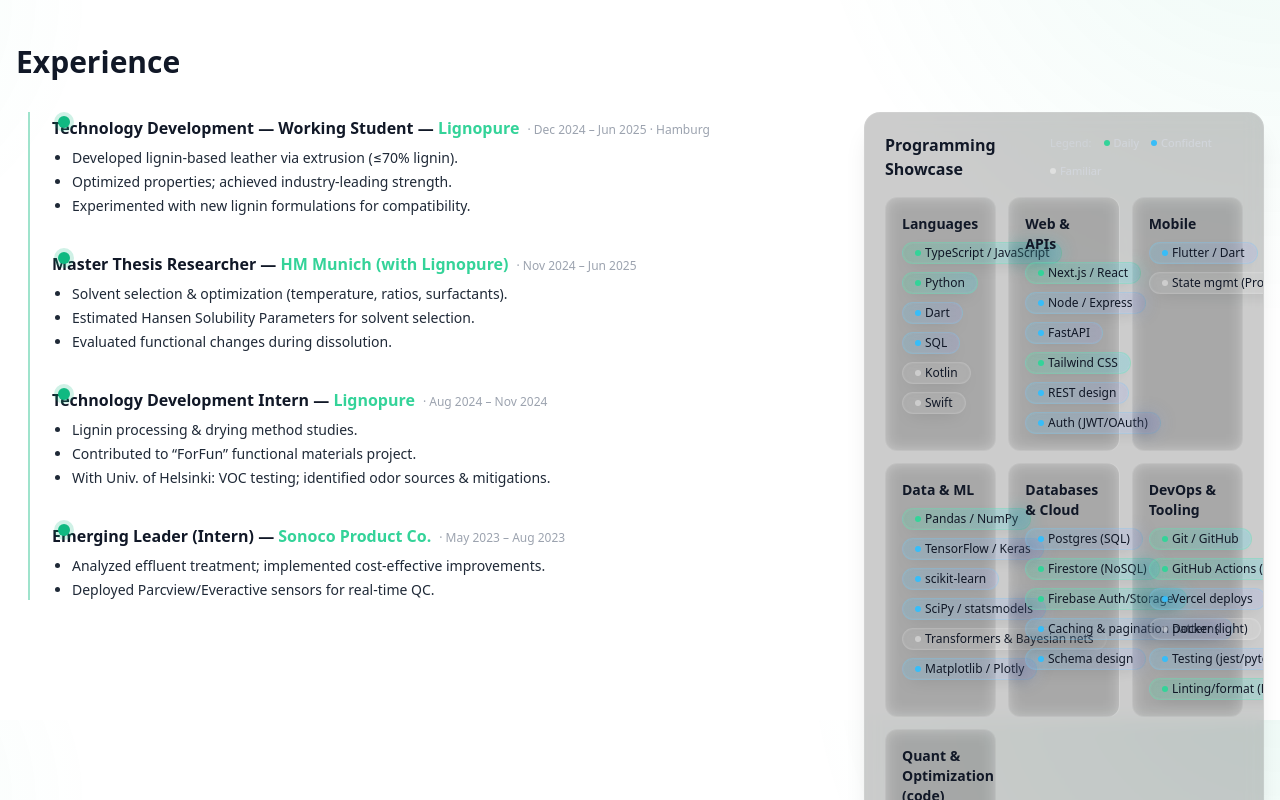
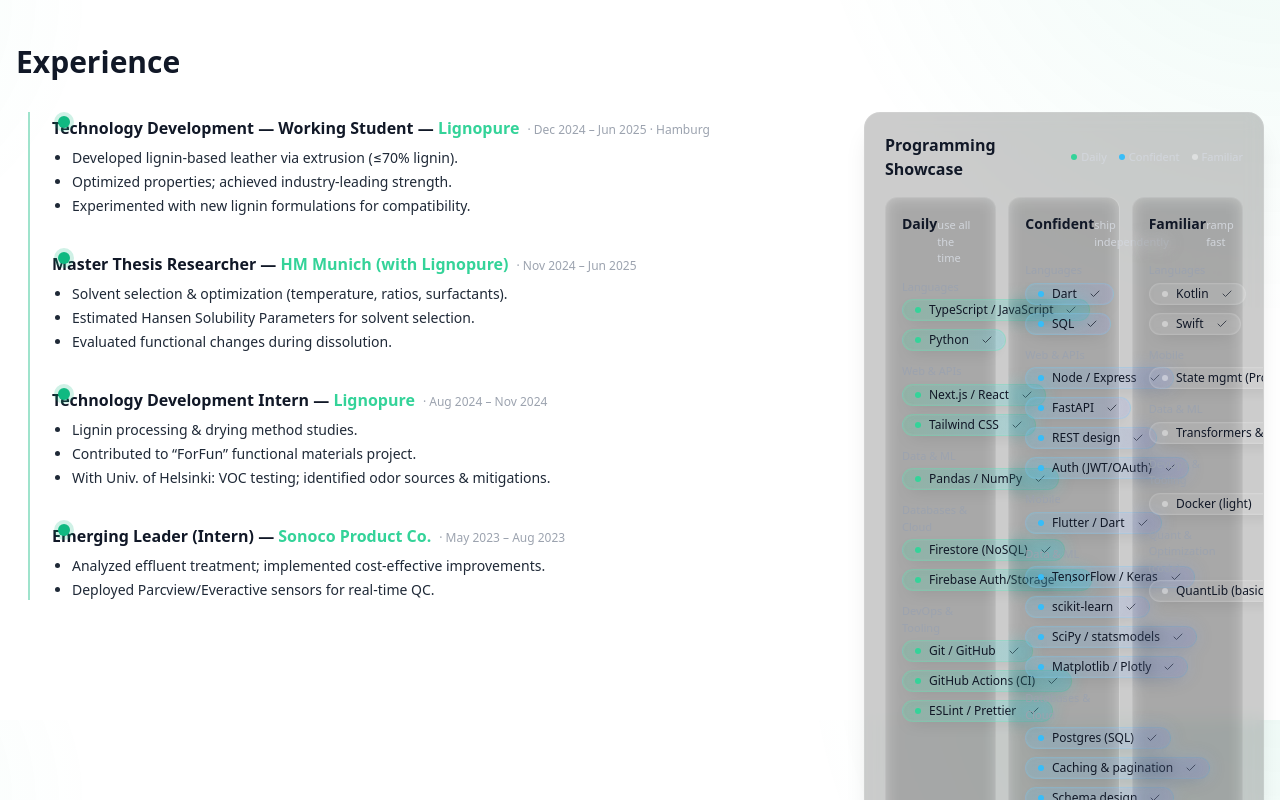
Before and after one commit to Tridude5/JohnSlavinskas, a Next.js app: page / in a window 1280 px wide. Shown: the part 1680-2480 px from the top of the page. Built offline with nearby package versions, Linux system fonts and the light colour scheme.

Commit message:
Update ProgrammingShowcase.tsx

```diff
--- a/components/ProgrammingShowcase.tsx
+++ b/components/ProgrammingShowcase.tsx
@@ -2,15 +2,8 @@
 
 import React from "react";
 
-/** ──────────────────────────────────────────────────────────────────────────
- *  SKILL LEVELS (no percentages)
- *  - daily     = you use it constantly
- *  - confident = you can ship with it solo
- *  - familiar  = you’ve used it, can ramp quickly
- *  Edit freely below.
- *  ────────────────────────────────────────────────────────────────────────── */
+/* ── DATA: same pool as before, now rendered by level columns ── */
 type Level = "daily" | "confident" | "familiar";
-
 type Item = { label: string; level: Level };
 type Group = { key: string; title: string; items: Item[] };
 
@@ -66,7 +59,7 @@ const STACK: Group[] = [
       { label: "Postgres (SQL)", level: "confident" },
       { label: "Firestore (NoSQL)", level: "daily" },
       { label: "Firebase Auth/Storage", level: "daily" },
-      { label: "Caching & pagination patterns", level: "confident" },
+      { label: "Caching & pagination", level: "confident" },
       { label: "Schema design", level: "confident" },
     ],
   },
@@ -79,7 +72,7 @@ const STACK: Group[] = [
       { label: "Vercel deploys", level: "confident" },
       { label: "Docker (light)", level: "familiar" },
       { label: "Testing (jest/pytest)", level: "confident" },
-      { label: "Linting/format (ESLint/Prettier)", level: "daily" },
+      { label: "ESLint / Prettier", level: "daily" },
     ],
   },
   {
@@ -95,93 +88,90 @@ const STACK: Group[] = [
   },
 ];
 
-/** ──────────────────────────────────────────────────────────────────────────
- *  VISUALS
- *  ────────────────────────────────────────────────────────────────────────── */
-function lvlClasses(level: Level) {
-  switch (level) {
-    case "daily":
-      return "border-emerald-300/30 bg-gradient-to-r from-emerald-400/20 to-cyan-400/20";
-    case "confident":
-      return "border-sky-300/25 bg-gradient-to-r from-sky-400/15 to-indigo-400/15";
-    default:
-      return "border-white/15 bg-white/5";
-  }
-}
-function LvlDot({ level }: { level: Level }) {
-  const fill =
-    level === "daily"
-      ? "bg-emerald-400"
-      : level === "confident"
-      ? "bg-sky-400"
-      : "bg-white/40";
-  return <span className={`inline-block h-1.5 w-1.5 rounded-full ${fill}`} />;
+/* ── VISUAL META ── */
+const LEVELS: { key: Level; title: string; note: string; chip: string; dot: string }[] = [
+  {
+    key: "daily",
+    title: "Daily",
+    note: "use all the time",
+    chip: "border-emerald-300/30 bg-gradient-to-r from-emerald-400/20 to-cyan-400/20",
+    dot: "bg-emerald-400",
+  },
+  {
+    key: "confident",
+    title: "Confident",
+    note: "ship independently",
+    chip: "border-sky-300/25 bg-gradient-to-r from-sky-400/15 to-indigo-400/15",
+    dot: "bg-sky-400",
+  },
+  {
+    key: "familiar",
+    title: "Familiar",
+    note: "ramp fast",
+    chip: "border-white/15 bg-white/5",
+    dot: "bg-white/40",
+  },
+];
+
+function LvlHeader({ title, note }: { title: string; note: string }) {
+  return (
+    <div className="mb-3 flex items-baseline justify-between">
+      <div className="text-sm font-semibold">{title}</div>
+      <div className="text-[11px] text-gray-300">{note}</div>
+    </div>
+  );
 }
 
-function Chip({ item, i }: { item: Item; i: number }) {
+function Chip({
+  text,
+  chipClass,
+  dotClass,
+  i,
+}: {
+  text: string;
+  chipClass: string;
+  dotClass: string;
+  i: number;
+}) {
   return (
     <span
       className={[
-        "inline-flex items-center gap-1 rounded-full border px-3 py-1 text-xs whitespace-nowrap leading-none",
+        "inline-flex items-center gap-2 rounded-full border px-3 py-1 text-xs whitespace-nowrap leading-none",
         "shadow-[0_0_0_1px_rgba(255,255,255,0.04)_inset,0_6px_16px_-10px_rgba(0,0,0,0.6)] backdrop-blur",
         "hover:scale-[1.05] transition-transform duration-150",
-        lvlClasses(item.level),
+        chipClass,
       ].join(" ")}
-      style={{ animation: "chipIn .35s both", animationDelay: `${i * 30}ms` }}
+      style={{ animation: "chipIn .35s both", animationDelay: `${i * 28}ms` }}
     >
-      <LvlDot level={item.level} />
-      {item.label}
+      <span className={`h-1.5 w-1.5 rounded-full ${dotClass}`} />
+      <span>{text}</span>
+      {/* subtle check on the right */}
+      <svg
+        className="ml-1 opacity-70"
+        width="12"
+        height="12"
+        viewBox="0 0 24 24"
+        stroke="currentColor"
+        strokeWidth="2"
+        fill="none"
+        strokeLinecap="round"
+        strokeLinejoin="round"
+      >
+        <path d="M20 6L9 17l-5-5" />
+      </svg>
     </span>
   );
 }
 
-function GroupCard({ g }: { g: Group }) {
-  const [open, setOpen] = React.useState(true); // show all by default
-  const limit = 6;
-  const items = open ? g.items : g.items.slice(0, limit);
-
-  return (
-    <div className="rounded-xl border border-white/10 bg-white/[0.035] p-4 backdrop-blur">
-      <div className="mb-2 flex items-baseline justify-between">
-        <div className="text-sm font-semibold">{g.title}</div>
-        {g.items.length > limit && (
-          <button
-            onClick={() => setOpen((s) => !s)}
-            className="text-[11px] rounded-md border border-white/10 px-2 py-0.5 hover:bg-white/10 transition"
-          >
-            {open ? "Collapse" : "Show all"}
-          </button>
-        )}
-      </div>
-      <div className="flex flex-wrap gap-2">
-        {items.map((it, i) => (
-          <Chip key={it.label} item={it} i={i} />
-        ))}
-      </div>
-    </div>
-  );
+/* group items by level */
+function groupsFor(level: Level): { title: string; labels: string[] }[] {
+  return STACK.map((g) => ({
+    title: g.title,
+    labels: g.items.filter((it) => it.level === level).map((it) => it.label),
+  })).filter((g) => g.labels.length > 0);
 }
 
-function Legend() {
-  return (
-    <div className="flex flex-wrap items-center gap-3 text-[11px] text-gray-300">
-      <span className="opacity-80">Legend:</span>
-      <span className="inline-flex items-center gap-1">
-        <LvlDot level="daily" /> Daily
-      </span>
-      <span className="inline-flex items-center gap-1">
-        <LvlDot level="confident" /> Confident
-      </span>
-      <span className="inline-flex items-center gap-1">
-        <LvlDot level="familiar" /> Familiar
-      </span>
-    </div>
-  );
-}
-
-/** ──────────────────────────────────────────────────────────────────────────
- *  MAIN
- *  ────────────────────────────────────────────────────────────────────────── */
+/* ── MAIN ── */
 type Props = {
   tsSnippet?: string;
   pySnippet?: string;
@@ -209,23 +199,40 @@ print("HSP:", proximity([18,10,7],[17.8,8.5,6.8]))`,
   const code = lang === "ts" ? tsSnippet : pySnippet;
 
   const copy = async () => {
-    try {
-      await navigator.clipboard.writeText(code);
-    } catch {}
+    try { await navigator.clipboard.writeText(code); } catch {}
   };
 
   return (
     <aside className="rounded-2xl border border-white/10 bg-black/20 backdrop-blur p-5 shadow-xl overflow-hidden">
       <div className="flex items-center justify-between">
         <h3 className="font-semibold">Programming Showcase</h3>
-        <Legend />
+        <div className="flex items-center gap-3 text-[11px] text-gray-300">
+          <span className="flex items-center gap-1"><span className="h-1.5 w-1.5 rounded-full bg-emerald-400" /> Daily</span>
+          <span className="flex items-center gap-1"><span className="h-1.5 w-1.5 rounded-full bg-sky-400" /> Confident</span>
+          <span className="flex items-center gap-1"><span className="h-1.5 w-1.5 rounded-full bg-white/40" /> Familiar</span>
+        </div>
       </div>
 
-      {/* Stack matrix */}
-      <div className="mt-4 grid grid-cols-1 sm:grid-cols-2 xl:grid-cols-3 gap-3">
-        {STACK.map((g) => (
-          <GroupCard key={g.key} g={g} />
+      {/* Level columns */}
+      <div className="mt-4 grid grid-cols-1 md:grid-cols-3 gap-3 min-w-0">
+        {LEVELS.map(({ key, title, note, chip, dot }) => {
+          const gs = groupsFor(key as Level);
+          return (
+            <div key={key} className="rounded-xl border border-white/10 bg-white/[0.035] p-4 backdrop-blur">
+              <LvlHeader title={title} note={note} />
+              {gs.map((g) => (
+                <div key={g.title} className="mb-3 last:mb-0">
+                  <div className="text-[11px] text-gray-400 mb-1">{g.title}</div>
+                  <div className="flex flex-wrap gap-2">
+                    {g.labels.map((label, i) => (
+                      <Chip key={label} text={label} chipClass={chip} dotClass={dot} i={i} />
                     ))}
+                  </div>
+                </div>
+              ))}
+            </div>
+          );
+        })}
       </div>
 
       {/* activity sparkline */}
@@ -247,30 +254,23 @@ print("HSP:", proximity([18,10,7],[17.8,8.5,6.8]))`,
         <div className="flex items-center gap-2">
           <button
             onClick={() => setLang("ts")}
-            className={`px-2 py-1 text-xs rounded border ${
-              lang === "ts" ? "bg-emerald-500/20 border-emerald-500/40" : "border-white/10 hover:bg-white/10"
-            }`}
+            className={`px-2 py-1 text-xs rounded border ${lang === "ts" ? "bg-emerald-500/20 border-emerald-500/40" : "border-white/10 hover:bg-white/10"}`}
           >
             TypeScript
           </button>
           <button
             onClick={() => setLang("py")}
-            className={`px-2 py-1 text-xs rounded border ${
-              lang === "py" ? "bg-emerald-500/20 border-emerald-500/40" : "border-white/10 hover:bg-white/10"
-            }`}
+            className={`px-2 py-1 text-xs rounded border ${lang === "py" ? "bg-emerald-500/20 border-emerald-500/40" : "border-white/10 hover:bg-white/10"}`}
           >
             Python
           </button>
-
-          <div className="ml-auto">
           <button
             onClick={copy}
-              className="text-xs rounded-md border border-white/10 px-2 py-1 hover:bg-white/10 transition"
+            className="ml-auto text-xs rounded-md border border-white/10 px-2 py-1 hover:bg-white/10 transition"
             aria-label="Copy code"
           >
             Copy
           </button>
-          </div>
         </div>
         <pre className="mt-2 font-mono text-xs whitespace-pre-wrap leading-relaxed">
 {code}
```
Lines whose indentation alone changed are shown as unchanged.
